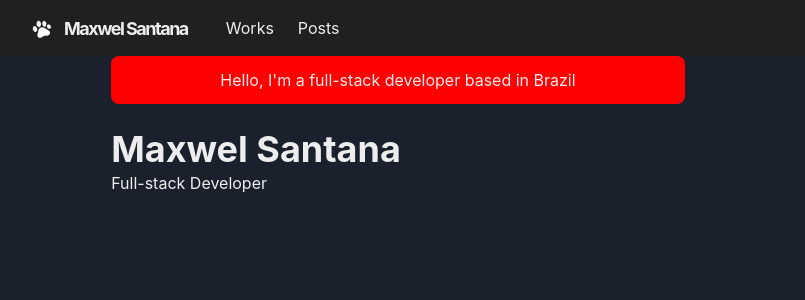
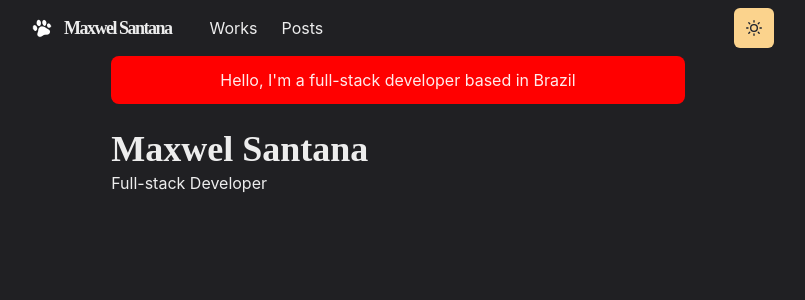
Before and after one commit to MaxwelSantana/resume-portfolio-chakraui, a Next.js app: page / in a window 1280 px wide. Shown: the top 300 px of the page, without its empty margins (242-1047 px from the left). Built offline with nearby package versions, Linux system fonts and the light colour scheme.

Commit message:
toggle theme

```diff
--- a/components/navbar.js
+++ b/components/navbar.js
@@ -16,6 +16,7 @@ import {
   useColorModeValue
 } from '@chakra-ui/react'
 import { HamburgerIcon } from '@chakra-ui/icons'
+import ThemeToggleButton from './theme-toggle-button'
 
 const LinkItem = ({ href, path, children }) => {
   const active = path === href
@@ -76,6 +77,7 @@ const Navbar = props => {
         </Stack>
 
         <Box flex={1} align="right">
+          <ThemeToggleButton />
           <Box ml={2} display={{ base: 'inline-block', md: 'none' }}>
             <Menu>
               <MenuButton
--- /dev/null
+++ b/components/theme-toggle-button.js
@@ -0,0 +1,17 @@
+import { MoonIcon, SunIcon } from '@chakra-ui/icons'
+import { IconButton, useColorMode, useColorModeValue } from '@chakra-ui/react'
+
+const ThemeToggleButton = () => {
+  const { toggleColorMode } = useColorMode()
+
+  return (
+    <IconButton
+      aria-label="Toggle theme"
+      colorScheme={useColorModeValue('purple', 'orange')}
+      icon={useColorModeValue(<MoonIcon />, <SunIcon />)}
+      onClick={toggleColorMode}
+    ></IconButton>
+  )
+}
+
+export default ThemeToggleButton
--- /dev/null
+++ b/lib/theme.js
@@ -0,0 +1,47 @@
+import { extendTheme } from '@chakra-ui/react'
+import { mode } from '@chakra-ui/theme-tools'
+
+const styles = {
+  global: props => ({
+    body: {
+      bg: mode('#f0e7db', '#202023')(props)
+    }
+  })
+}
+
+const components = {
+  Heading: {
+    variants: {
+      'section-title': {
+        textDecoration: 'underline',
+        fontSize: 20,
+        textUnderlineOffset: 6,
+        textDecorationColor: '#525252',
+        textDecorationThickness: 4,
+        marginTop: 3,
+        marginBottom: 4
+      }
+    }
+  },
+  Link: {
+    baseStyle: props => ({
+      color: mode('#3d7aed', '#ff63c3')(props),
+      textUnderlineOffset: 3
+    })
+  }
+}
+
+const fonts = {
+  heading: "'M PLUS Rounded 1c'"
+}
+
+const colors = {
+  grassTeal: '#88ccca'
+}
+
+const config = {
+  initialColorMode: 'dark',
+  useSystemColorMode: false
+}
+const theme = extendTheme({ config, styles, components, fonts, colors })
+export default theme
--- a/pages/_app.js
+++ b/pages/_app.js
@@ -1,10 +1,11 @@
 // import '../styles/globals.css'
 import { ChakraProvider } from '@chakra-ui/react'
 import Layout from '../components/layouts/main'
+import theme from '../lib/theme'
 
 const MyApp = ({ Component, pageProps, router }) => {
   return (
-    <ChakraProvider>
+    <ChakraProvider theme={theme}>
       <Layout router={router}>
         <Component {...pageProps} key={router.route} />
       </Layout>
--- a/pages/_document.js
+++ b/pages/_document.js
@@ -3,7 +3,7 @@
 import { ColorModeScript } from '@chakra-ui/react'
 // eslint-disable-next-line @next/next/no-document-import-in-page
 import NextDocument, { Html, Head, Main, NextScript } from 'next/document'
-import theme from './theme'
+import theme from '../lib/theme'
 
 export default class Document extends NextDocument {
   render() {
--- a/pages/theme.js
+++ /dev/null
@@ -1,7 +0,0 @@
-import { extendTheme } from '@chakra-ui/react'
-const config = {
-  initialColorMode: 'dark',
-  useSystemColorMode: false
-}
-const theme = extendTheme({ config })
-export default theme
```
